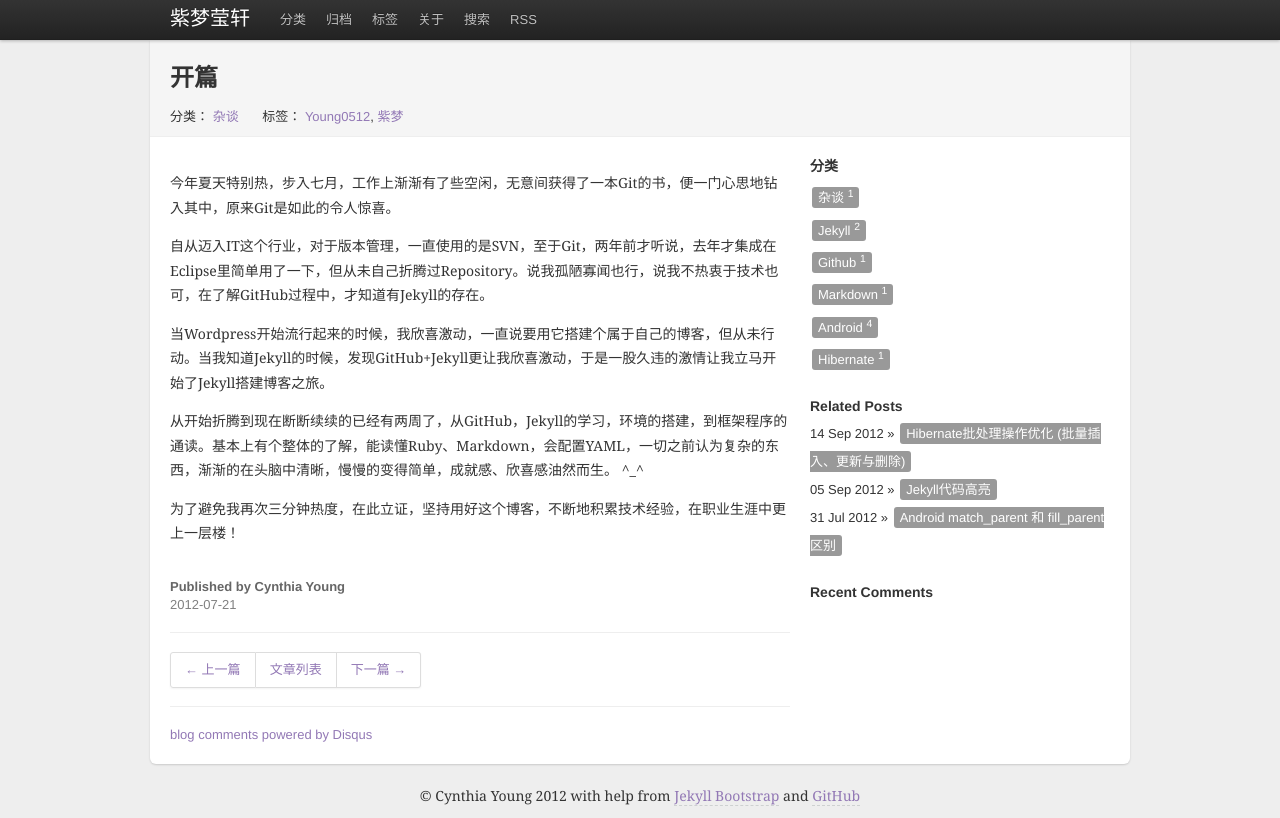
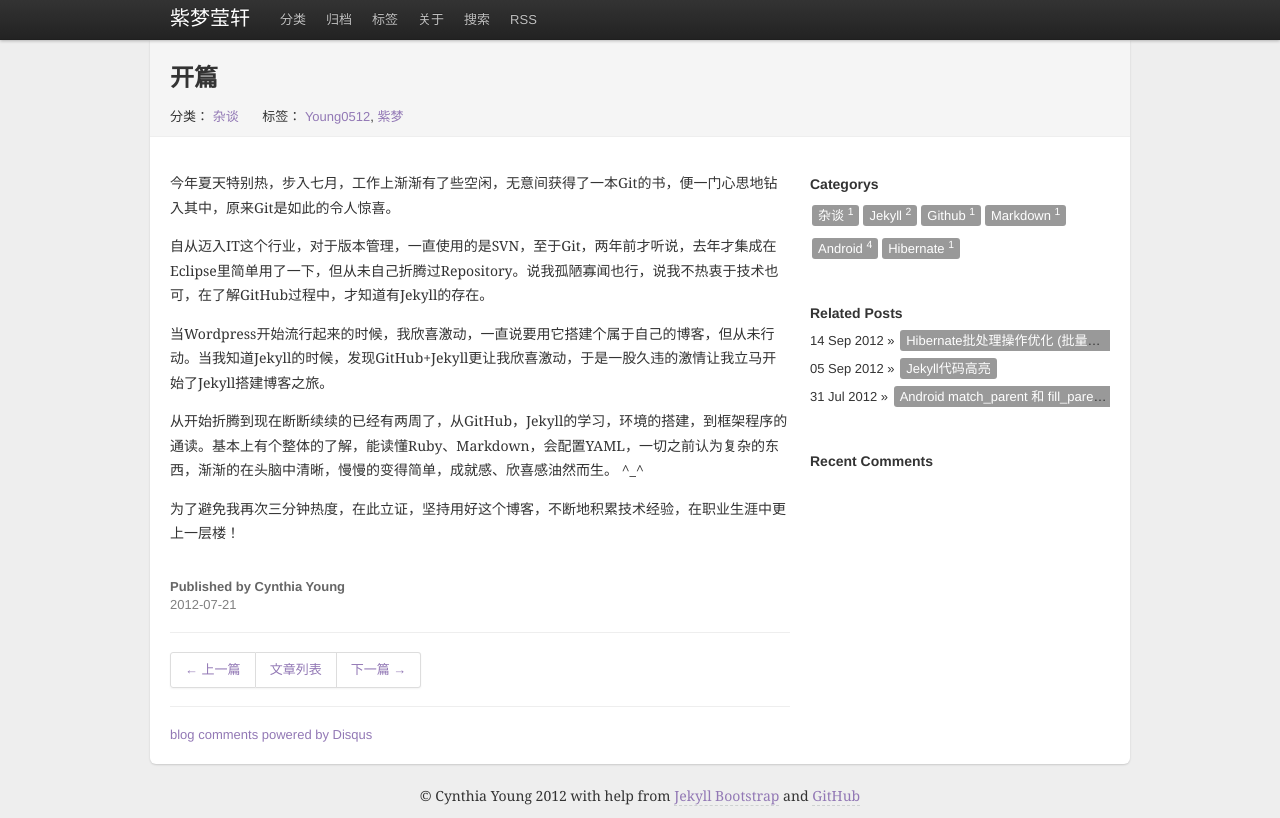
Before and after one commit to young0512/young0512.github.com, a Jekyll site: the page built from _posts/2012-07-21-first-post.md, in a window 1280 px wide and 922 px high, cut to the strip 0-818 px from the top of the window. Built offline with Jekyll 4.4.1, drawn with Linux system fonts in a browser that asks for light colours; nearby versions of some CDN libraries; Markdown is read by kramdown in place of the engine named in the settings; comment, search, counter and statistics services are not loaded.

Commit message:
modify css

```diff
--- a/_layouts/post.html
+++ b/_layouts/post.html
@@ -56,23 +56,24 @@ layout: default
     {% include helper/comments %}
   </div>
 
+  <br/>
   <div class="span4">
   	{% unless site.categories == empty %}
-    <h4>分类</h4>
-    <ul class="tag_box">
+    <h4>Categorys</h4>
+    <ul class="tag_box inline">
     	{% assign categories_list = site.categories %}
     	{% include categories_list %}
     </ul>
   	{% endunless %}
-  	<br/>
+  	<br/><br/>
 
   	<h4>Related Posts</h4>
-	<ul class="tag_box">
+	<ul class="tag_box nowrap">
 		{% for post in site.related_posts limit:3 %}
- 			<li><span>{{ post.date | date_to_string }}</span> &raquo; <a href="{{ post.url }}">{{ post.title }}</a></li>
+ 			<li><span>{{ post.date | date_to_string }}</span> &raquo; <a href="{{ post.url }}" title="{{ post.title }}">{{ post.title }}</a></li>
 		{% endfor %}
 	</ul>
-	<br/>
+	<br/><br/>
 
 	<div id="recentcomments" class="dsq-widget">
 		<h4>Recent Comments</h4>
--- a/assets/themes/style.css
+++ b/assets/themes/style.css
@@ -75,6 +75,11 @@ h3 {
 }
 .tag_box.inline li {
 	float:left;
+}
+.tag_box.nowrap li {
+	white-space:nowrap;
+	text-overflow:ellipsis;
+	overflow: hidden;
 }
 .tag_box a {
 	padding: 3px 6px;
```
